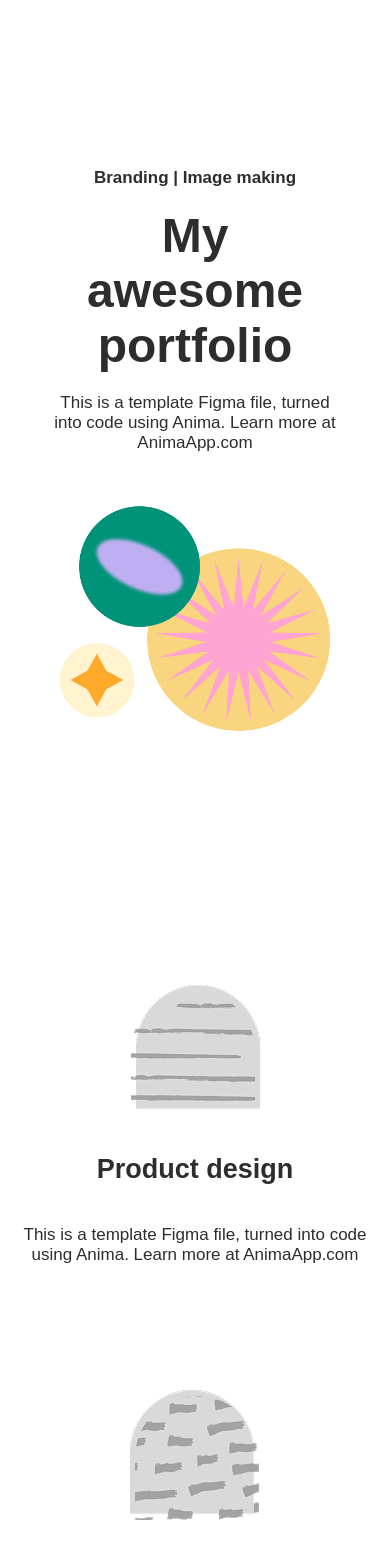
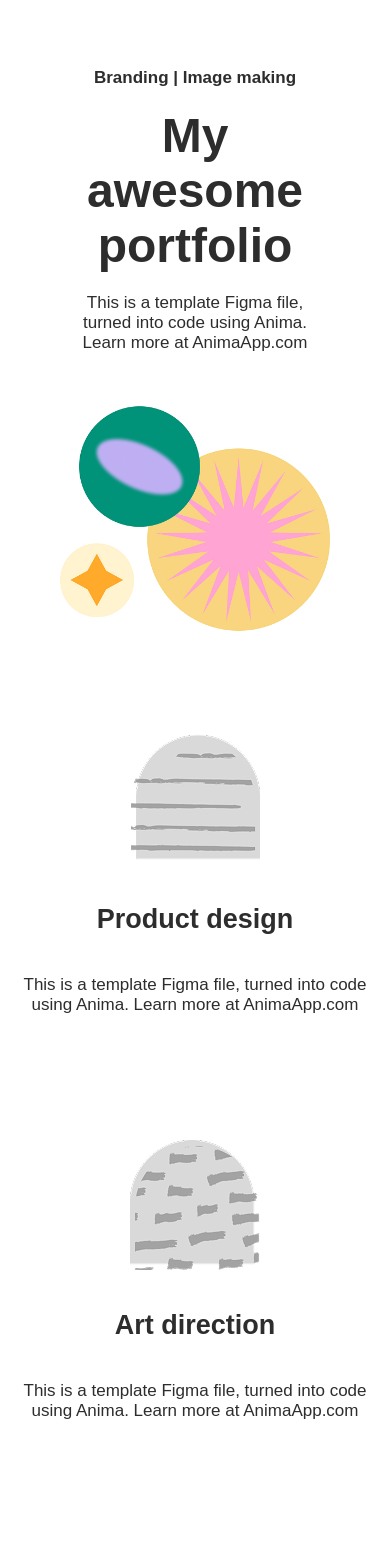
Before and after one commit to TranQuangDuy-51006/HKT, a plain HTML site: page HN_JPN_KS24C_TRANQUANGDUY/index.html in a window 390 px wide. Shown: the part 57-1600 px from the top of the page. Drawn offline with Linux system fonts and the light colour scheme.

Commit message:
Add files via upload

```diff
--- a/HN_JPN_KS24C_TRANQUANGDUY/style.css
+++ b/HN_JPN_KS24C_TRANQUANGDUY/style.css
@@ -165,13 +165,13 @@ footer .container .box-icon{
 /* fix-padding */
 @media screen and (max-width: 1200px){
     header{
-        padding: 100px 20px;
+        padding: 0 20px 100px;
     }
     .skills_section{
-        padding: 150px 20px;
+        padding: 0 20px;
     }
     .work-section{
-        padding: 100px 20px 20px;
+        padding: 100px 20px 0;
     }
     .container{
         gap: 10px;
@@ -192,7 +192,6 @@ footer .container .box-icon{
     }
     header{
         text-align: center;
-        padding: 100px 0;
         flex-wrap: wrap;
     }
     .content-02{
```
